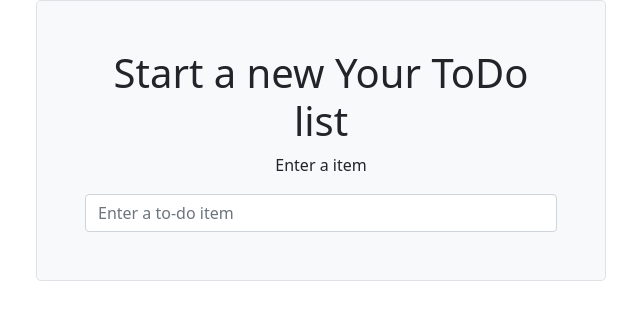
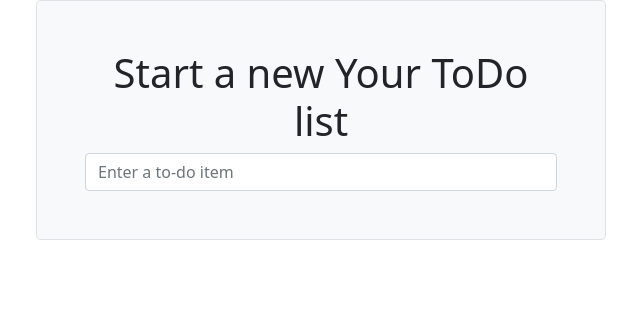
Before and after one commit to KevinShindel/DjangoTDD, a Django app: page / in a window 1280 px wide. Shown: the top 320 px of the page, without its empty margins (319-959 px from the left). Run offline with Django 4.2, Linux system fonts and the light colour scheme; parts of the project's set-up code (start-up, migrations or seed data) failed here and were passed over.

Commit message:
Применена новая форма в home_page упрощены тесты

```diff
--- a/lists/templates/lists/base.html
+++ b/lists/templates/lists/base.html
@@ -20,11 +20,14 @@
             <h1>{% block header_text %}{% endblock %}</h1>
 
             <form method="POST" action="{% block form_action %}{% endblock %}">
-                <label for="id_new_item">Enter a item</label>
-                    <input name="item_text"
-                           id="id_new_item"
-                           placeholder="Enter a to-do item"
-                           class="form-control"/>
+            {{ form.text }}
+
+{#                <label for="id_new_item">Enter a item</label>#}
+{#                    <input name="item_text"#}
+{#                           id="id_new_item"#}
+{#                           placeholder="Enter a to-do item"#}
+{#                           class="form-control"/>#}
+
                     {% csrf_token %}
             {% if error %}
                 <div class="form-group has-error">
--- a/lists/views.py
+++ b/lists/views.py
@@ -1,6 +1,7 @@
 from django.core.exceptions import ValidationError
 from django.shortcuts import render, redirect
 
+from lists.forms import ItemForm
 from lists.models import Item, List
 
 
@@ -18,7 +19,7 @@ def new_list(request):
 
 def home_page(request):
     template_name = 'lists/home.html'
-    return render(request=request, template_name=template_name)
+    return render(request=request, template_name=template_name, context={'form': ItemForm()})
 
 
 def view_list(request, list_id):
```
Also changed, not shown: lists/tests/test_views.py (+4 -2 lines).
